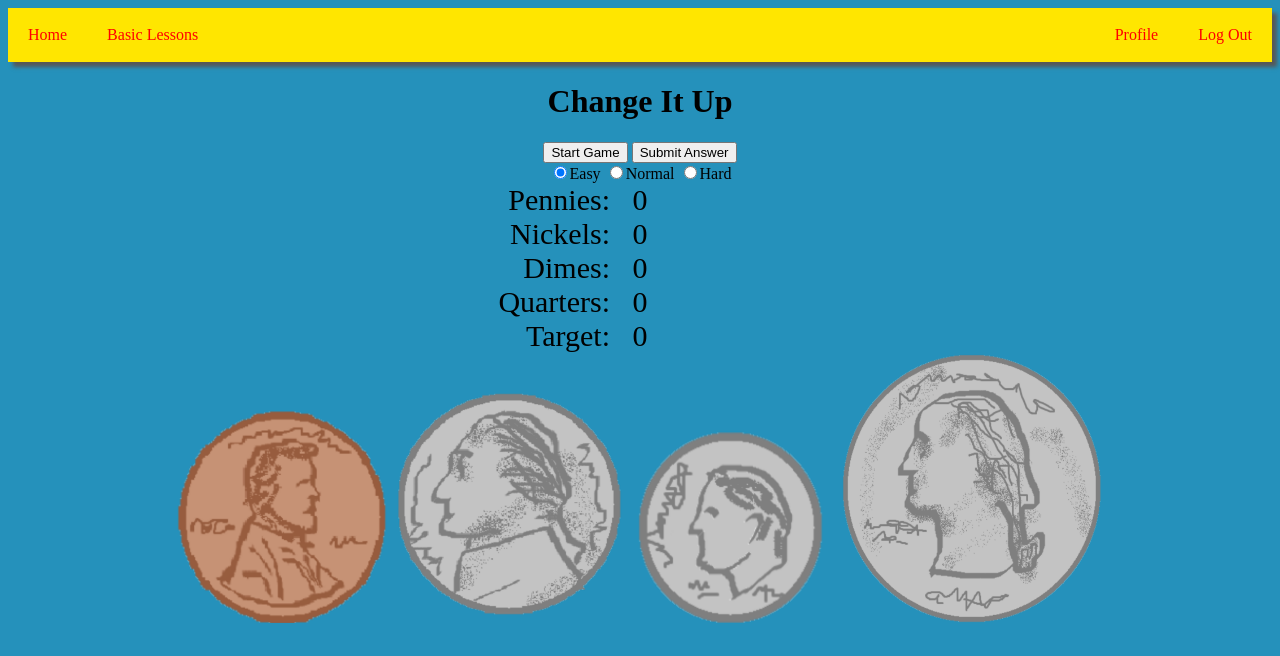
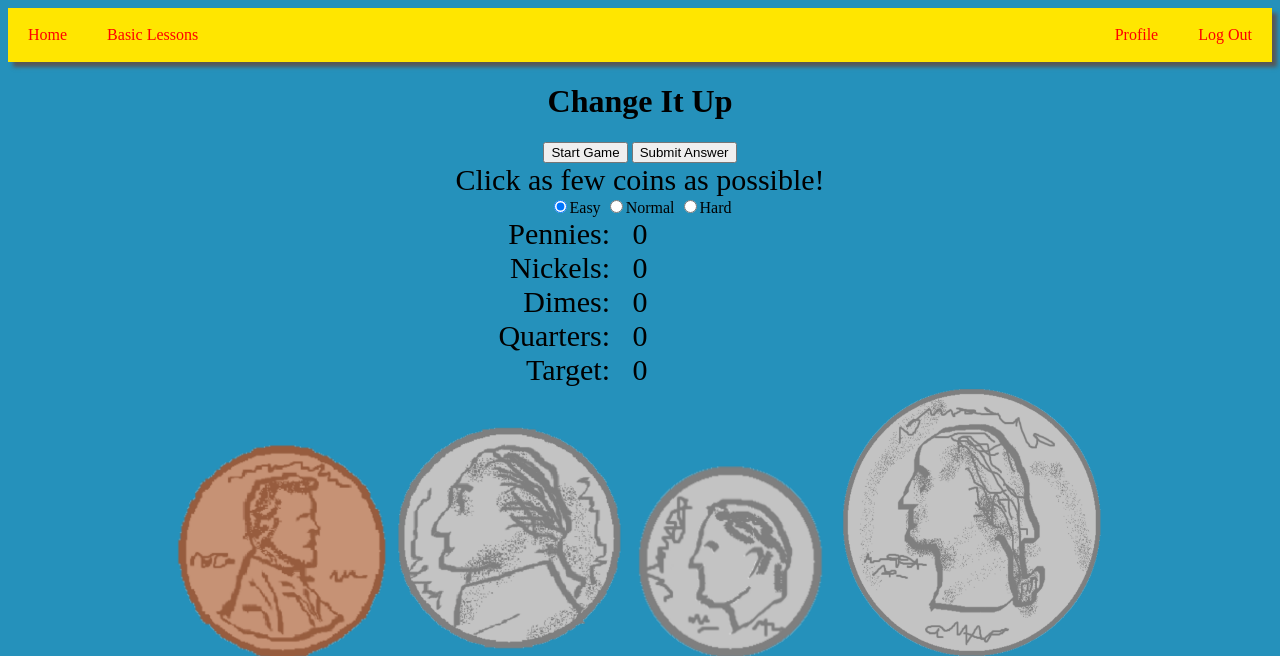
Before and after one commit to BennettBaynham/EmotionalGargoyles, a PHP site: page /CoinGame/index.php in a window 1280 px wide. Shown: the top 656 px of the page. Run offline with PHP 8.4, Linux system fonts and the light colour scheme; the visitor is signed in with stand-in values (Sample User, id 1).

Commit message:
Update index.php

```diff
--- a/CoinGame/index.php
+++ b/CoinGame/index.php
@@ -45,6 +45,9 @@
     <div id="outer">
       <div class="inner"><button type="submit" onClick="runGame()" >Start Game</button></div>
       <div class="inner"><button type="submit" onClick="submit()">Submit Answer</button></div>
+    </div>
+    <div>
+        <p>Click as few coins as possible!<p>
     </div>
     <div id="options"style="display: none">
       <div class="inner"><input name="difficulty" type="radio" checked value=1>Easy</input></div>
```
